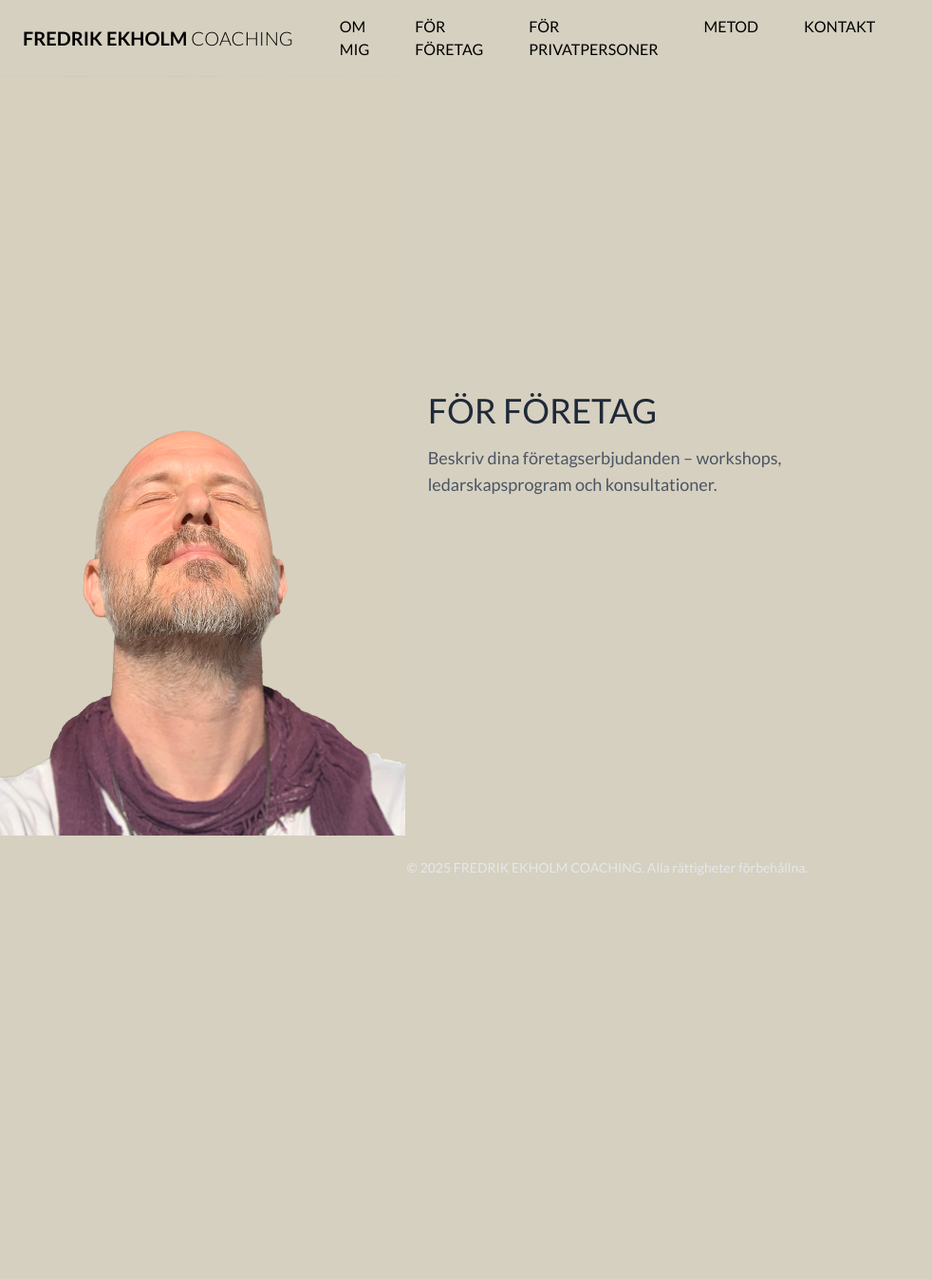
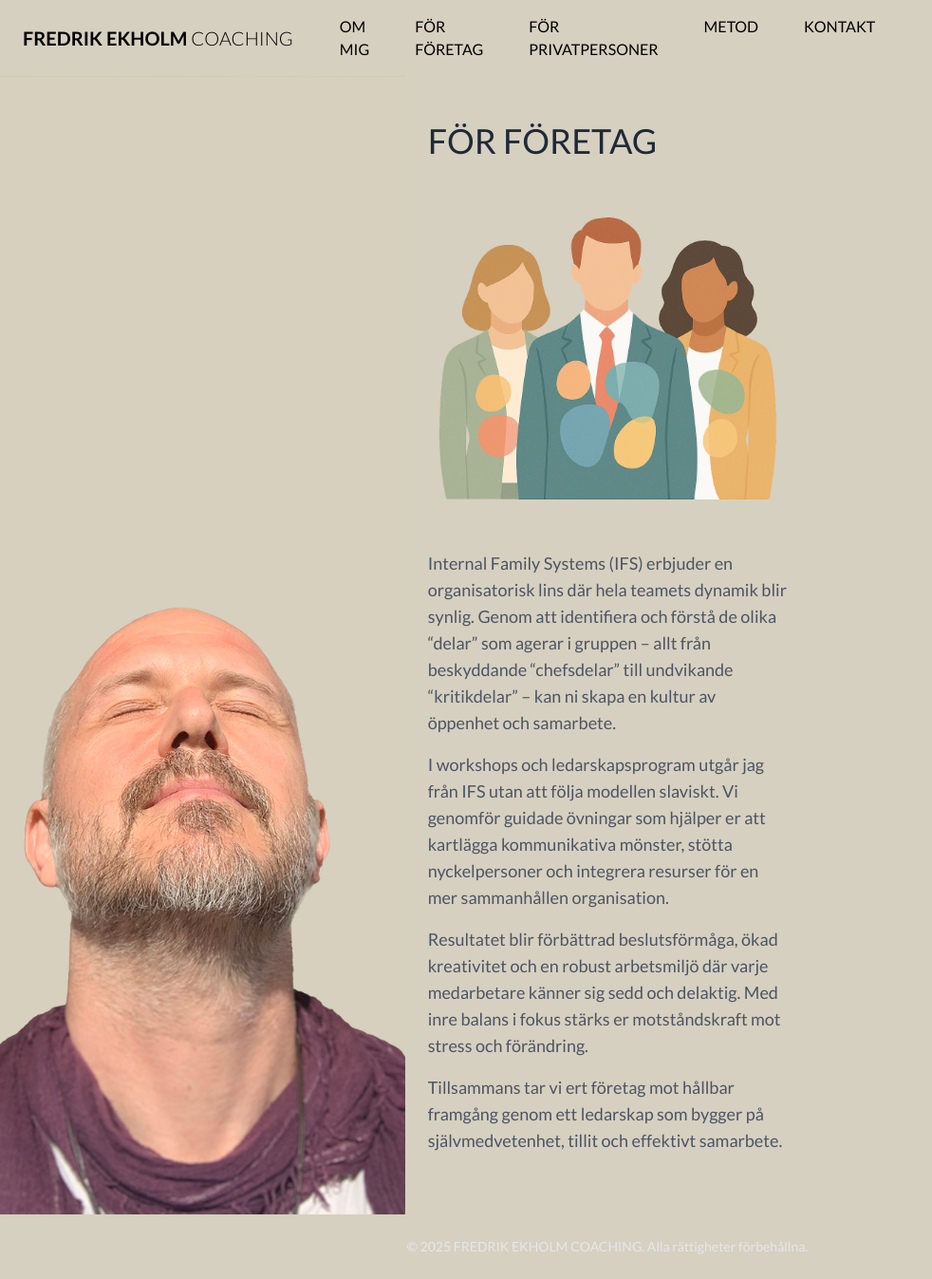
Before and after one commit to Cognify-source/FEcoaching, a Next.js app: page /for-foretag in a window 1280 px wide. Shown: the whole page at 95% size, without its empty margins (0-982 px from the left). Before the commit the page ends 948 px from the top, so only its background shows below. Built offline with nearby package versions, Linux system fonts and the light colour scheme.

Commit message:
företag

```diff
--- a/src/pages/for-foretag.js
+++ b/src/pages/for-foretag.js
@@ -1,11 +1,29 @@
 // src/pages/for-foretag.js
+
 export default function ForForetag() {
   return (
     <>
       <h1 className="text-4xl font-serif text-gray-800 mb-4">FÖR FÖRETAG</h1>
-      <p className="text-lg text-gray-600 mb-6">
-        Beskriv dina företags­erbjudanden – workshops, ledarskaps­program och konsultationer.
-      </p>
+      <div className="text-lg text-gray-600">
+        <img
+          src="/images/foretag_NY.png"
+          alt="För företag"
+          className="float-right ml-4 mb-4 w-64 lg:w-96 max-w-full"
+        />
+        <p className="mb-4">
+          Internal Family Systems (IFS) erbjuder en organisatorisk lins där hela teamets dynamik blir synlig. Genom att identifiera och förstå de olika “delar” som agerar i gruppen – allt från beskyddande “chefsdelar” till undvikande “kritikdelar” – kan ni skapa en kultur av öppenhet och samarbete.
+        </p>
+        <p className="mb-4">
+          I workshops och ledarskapsprogram utgår jag från IFS utan att följa modellen slaviskt. Vi genomför guidade övningar som hjälper er att kartlägga kommunikativa mönster, stötta nyckelpersoner och integrera resurser för en mer sammanhållen organisation.
+        </p>
+        <p className="mb-4">
+          Resultatet blir förbättrad beslutsförmåga, ökad kreativitet och en robust arbetsmiljö där varje medarbetare känner sig sedd och delaktig. Med inre balans i fokus stärks er motståndskraft mot stress och förändring.
+        </p>
+        <p className="mb-4">
+          Tillsammans tar vi ert företag mot hållbar framgång genom ett ledarskap som bygger på självmedvetenhet, tillit och effektivt samarbete.
+        </p>
+        <div className="clear-right" />
+      </div>
     </>
   )
 }
```
